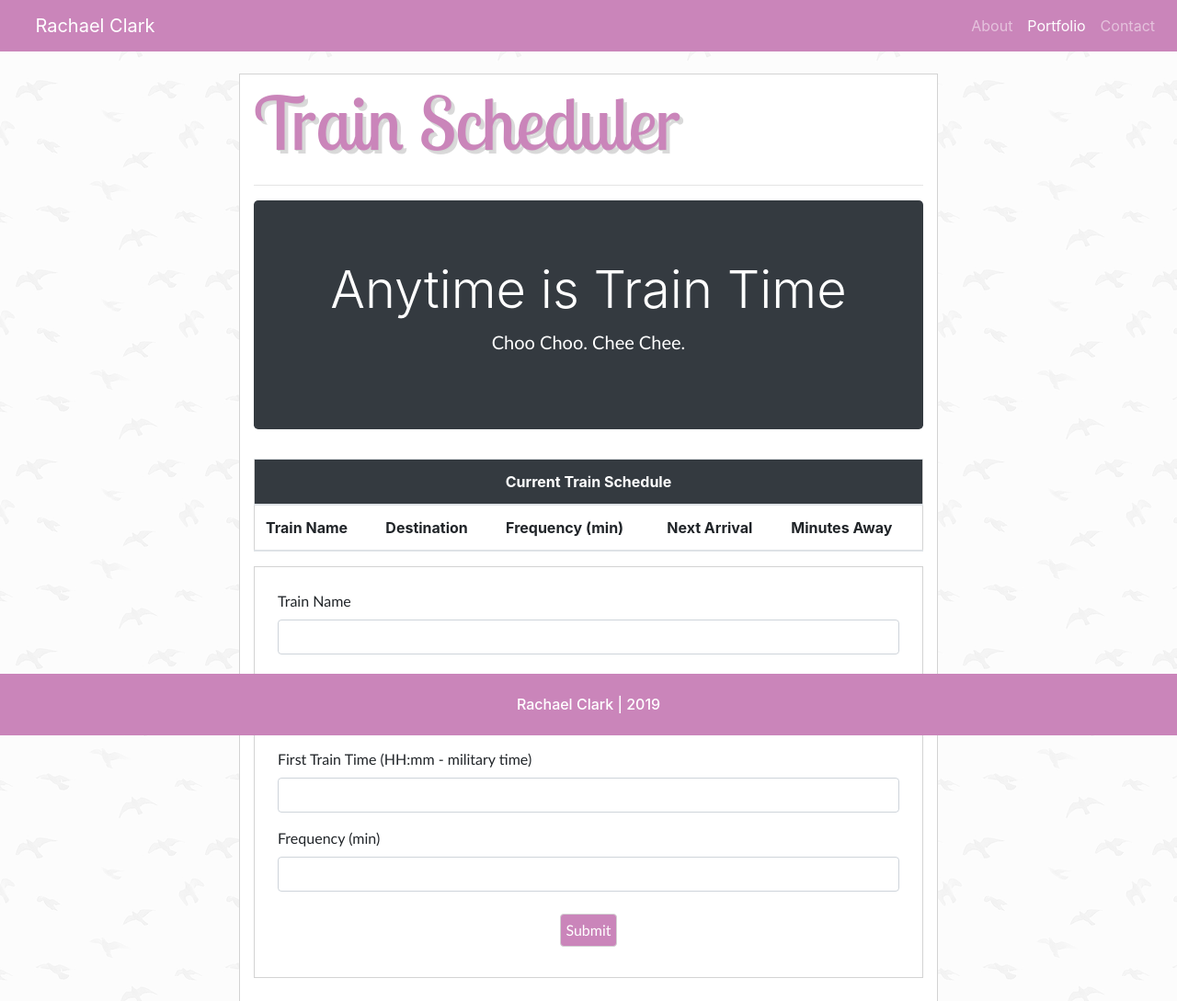
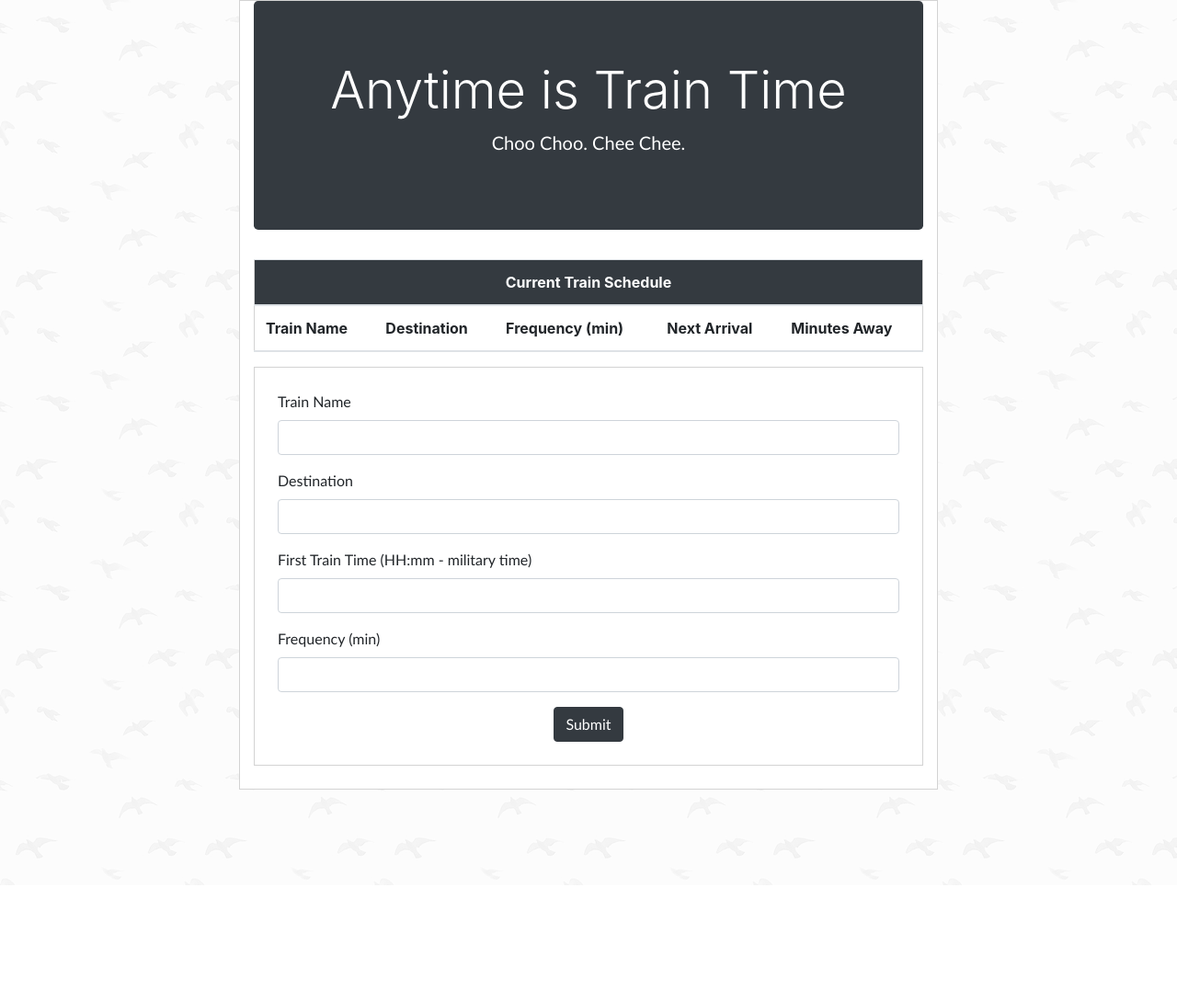
Before and after one commit to RachaelClark12/TrainScheduler, a plain HTML site: page index.html in a window 1280 px wide. Shown: the top 1089 px of the page at 92% size. After the commit the page ends 963 px from the top, so only its background shows below. Drawn offline with nearby package versions, Linux system fonts and the light colour scheme; no server answers.

Commit message:
updated layout

```diff
--- a/index.html
+++ b/index.html
@@ -11,10 +11,11 @@
         integrity="sha384-ggOyR0iXCbMQv3Xipma34MD+dH/1fQ784/j6cY/iJTQUOhcWr7x9JvoRxT2MZw1T" crossorigin="anonymous">
     <link href="https://fonts.googleapis.com/css?family=Lobster+Two&display=swap" rel="stylesheet">
     <link rel="stylesheet" type="text/css" href="assets/css/style.css">
+    <script src="https://cdn.jsdelivr.net/momentjs/2.12.0/moment.min.js"></script>
     <title>Train Scheduler</title>
 </head>
 
-<nav class="navbar navbar-expand-lg navbar-dark navbar-right" style="background-color: #CA85BA">
+<!-- <nav class="navbar navbar-expand-lg navbar-dark navbar-right" style="background-color: #CA85BA">
 
     <a class="navbar-brand" href="#">Rachael Clark</a>
 
@@ -43,9 +44,9 @@
 
     </div>
 
-</nav>
-
-<br>
+</nav> -->
+<!--
+<br> -->
 
 <body>
 
@@ -55,8 +56,8 @@
             <div class="col-lg-2"></div>
 
             <div class="col-lg-8" style="border: 1px solid lightgray">
-                <h2>Train Scheduler</h2>
-                <hr>
+                <!-- <h2>Train Scheduler</h2>
+                <hr> -->
 
                 <div class="jumbotron bg-dark" style='color: white'>
                     <h1 class="display-4 text-center">Anytime is Train Time</h1>
@@ -104,7 +105,7 @@
                         <label for="number">Frequency (min)</label>
                         <input type="number" class="form-control" id="frequency">
                     </div>
-                    <button type="submit" class="btn btn-primary btn-submit">Submit</button>
+                    <button type="submit" class="btn btn-dark btn-submit">Submit</button>
                 </form>
 
             </div>
@@ -121,21 +122,21 @@
 
 
 
-    <!-- Footer -->
+    <!-- Footer
     <footer class="page-footer font-small unique-color-dark fixed-bottom">
 
         <div style="background-color: #CA85BA;">
             <div id="foot">
 
-                <!-- Grid row-->
-                <div class="row py-4 d-flex align-items-center">
+            Grid row-->
+                <!-- <div class="row py-4 d-flex align-items-center">
 
-                    <!-- Grid column -->
-                    <div class="col">
+                 Grid column -->
+                    <!-- <div class="col">
                         <h6 class="mb-0">Rachael Clark | 2019</h6>
                     </div>
     </footer>
-
+ -->
 
     <!-- Firebase -->
     <script src="https://www.gstatic.com/firebasejs/6.6.1/firebase-app.js"></script>
```
